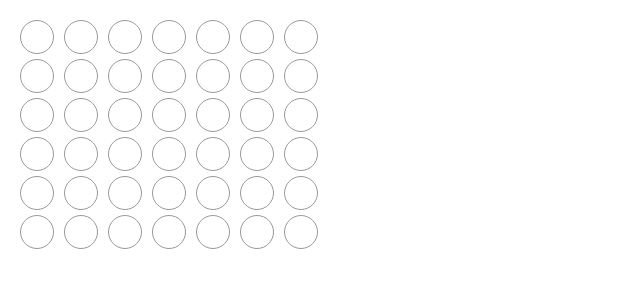
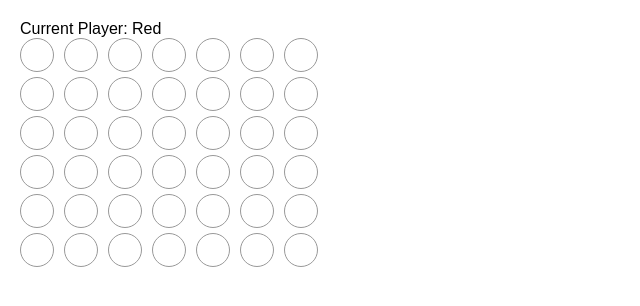
Before and after one commit to jacob-stone9554/ConnectFour, a React (Vite) app in the folder ConnectFour/: page / in a window 1280 px wide. Shown: the top 306 px of the page, without its empty margins (0-640 px from the left). Built offline with nearby package versions, Linux system fonts and the light colour scheme.

Commit message:
GameBoard: Added a status notifying the user who's turn it is

```diff
--- a/ConnectFour/src/App.jsx
+++ b/ConnectFour/src/App.jsx
@@ -12,7 +12,10 @@ function Circle({ className, onClick }) {
 */
 export default function Board() {
     const [circles, setCircles] = useState(Array(42).fill(null)); // the elements of the array represent the circles on the board. All are null until it is clicked (which is then assigned a value)
-    const [xIsNext, setXIsNext] = useState(true);
+    const [xIsNext, setXIsNext] = useState(true); // when developing, I was thinking x and y (player x, player why) so this is what i used. redIsNext kind of makes more sense now though.
+    let status;
+
+    status = "Current Player: " + (xIsNext ? "Red" : "Yellow");
 
     // helper function. takes an index, returns a Circle with key and index prop.
     const renderCircle = (index) => {
@@ -58,6 +61,8 @@ export default function Board() {
 
 
     return (
+        <>
+        <div className="status">{status}</div>
         <div className="board">
             {Array(6).fill(null).map((_, rowIndex) => (
                 <div key={rowIndex} className="board-row">
@@ -65,5 +70,6 @@ export default function Board() {
                 </div>
             ))}
         </div>
+        </>
     );
 }
```
